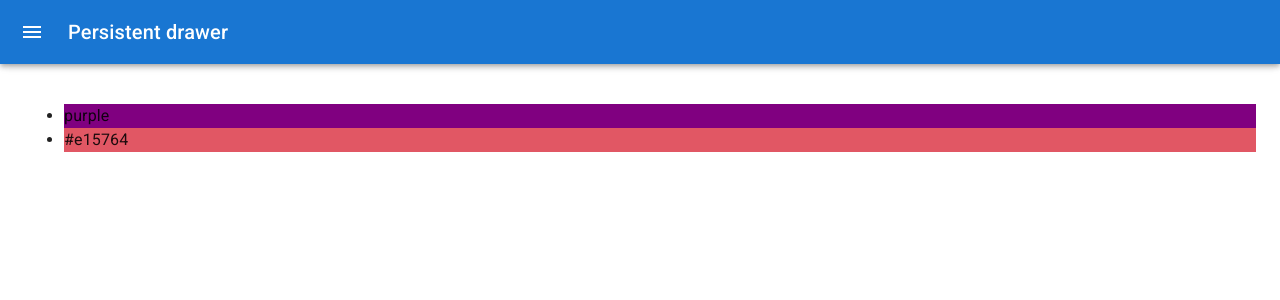
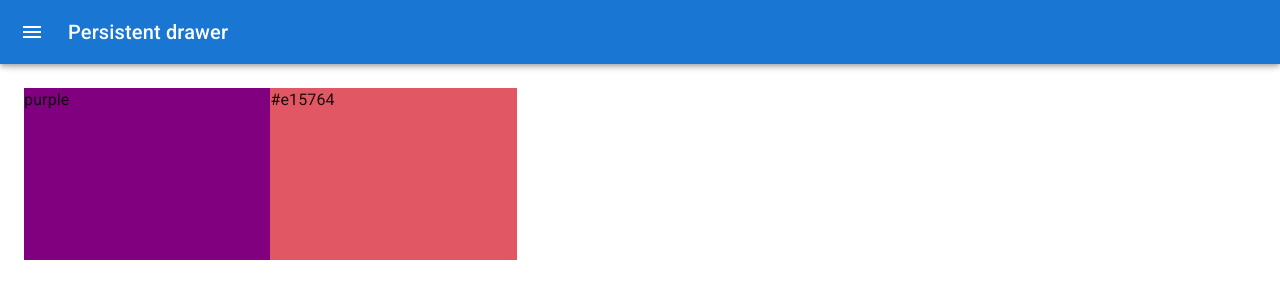
Before and after one commit to partyVic/colors-app, a React (Create React App) app: page /palette/new in a window 1280 px wide. Shown: the top 300 px of the page. Built offline with nearby package versions, Linux system fonts and the light colour scheme.

Commit message:
Add DraggableColorBox

```diff
--- /dev/null
+++ b/src/DraggableColorBox.js
@@ -0,0 +1,23 @@
+import Box from "@mui/system/Box";
+
+const styles = {
+    root: {
+        width: "20%",
+        height: "25%",
+        margin: "0 auto",
+        display: "inline-block",
+        position: "relative",
+        curosr: "pointer",
+        verticalAlign: "top"
+    }
+}
+
+function DraggableColorBox(props) {
+    return (
+        <Box sx={styles.root} style={{ backgroundColor: props.color }}>
+            {props.color}
+        </Box>
+    )
+}
+
+export default DraggableColorBox;
--- a/src/NewPaletteForm.js
+++ b/src/NewPaletteForm.js
@@ -1,6 +1,7 @@
 import React from 'react';
 import { useState } from 'react';
 import { styled, useTheme } from '@mui/material/styles';
+import DraggableColorBox from './DraggableColorBox';
 import { ChromePicker } from 'react-color';
 import Box from '@mui/material/Box';
 import Drawer from '@mui/material/Drawer';
@@ -20,6 +21,7 @@ const drawerWidth = 400;
 const Main = styled('main', { shouldForwardProp: (prop) => prop !== 'open' })(
     ({ theme, open }) => ({
         flexGrow: 1,
+        height: "calc(100vh - 64px)",
         padding: theme.spacing(3),
         transition: theme.transitions.create('margin', {
             easing: theme.transitions.easing.sharp,
@@ -143,12 +145,12 @@ function NewPaletteForm() {
             </Drawer>
             <Main open={open}>
                 <DrawerHeader />
-                <ul>
-                    {colors.map(color => (
-                        <li style={{ backgroundColor: color }}>{color}</li>
-                    ))}
-            </ul>
-        </Main>
+
+                {colors.map(color => (
+                    <DraggableColorBox color={color} />
+                ))}
+
+            </Main>
         </Box >
     );
 }
```
